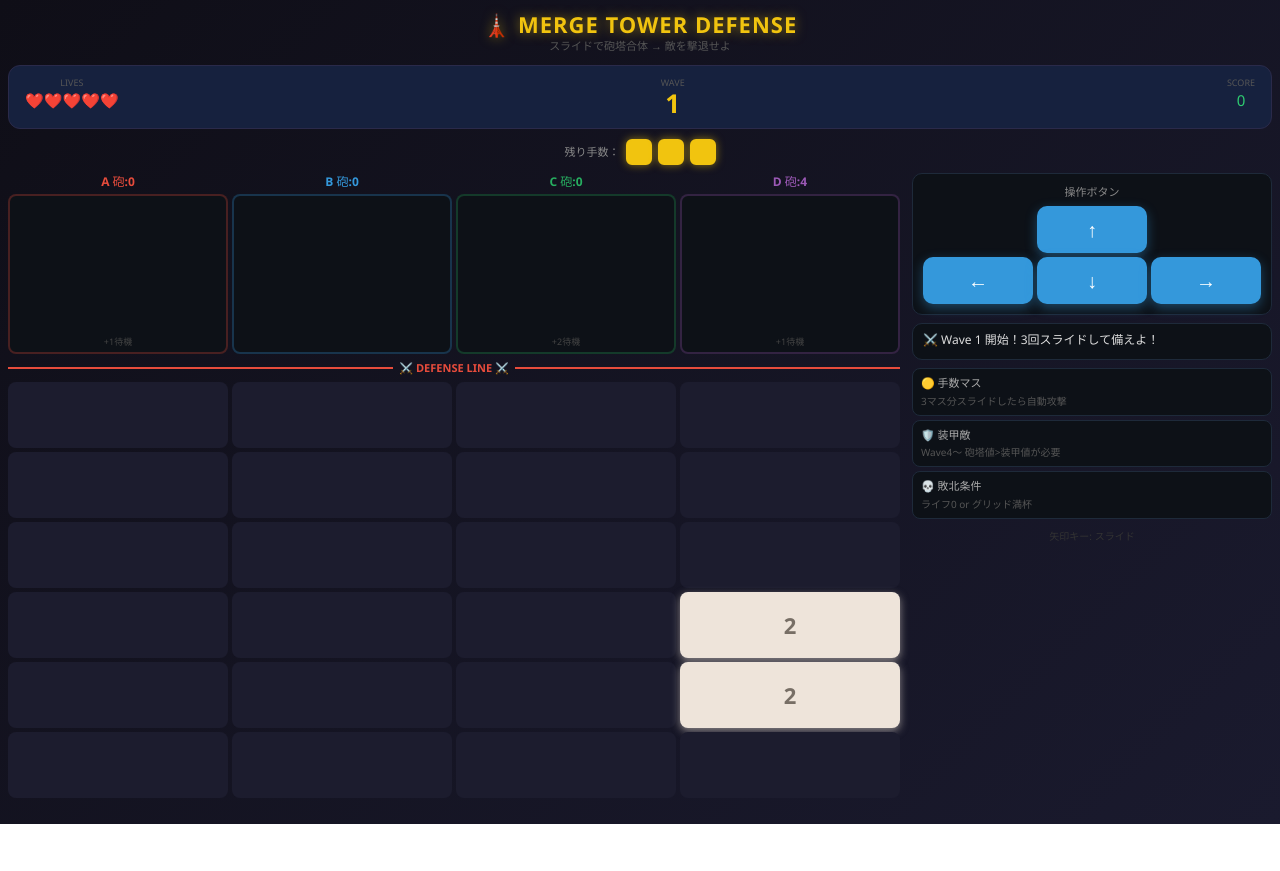
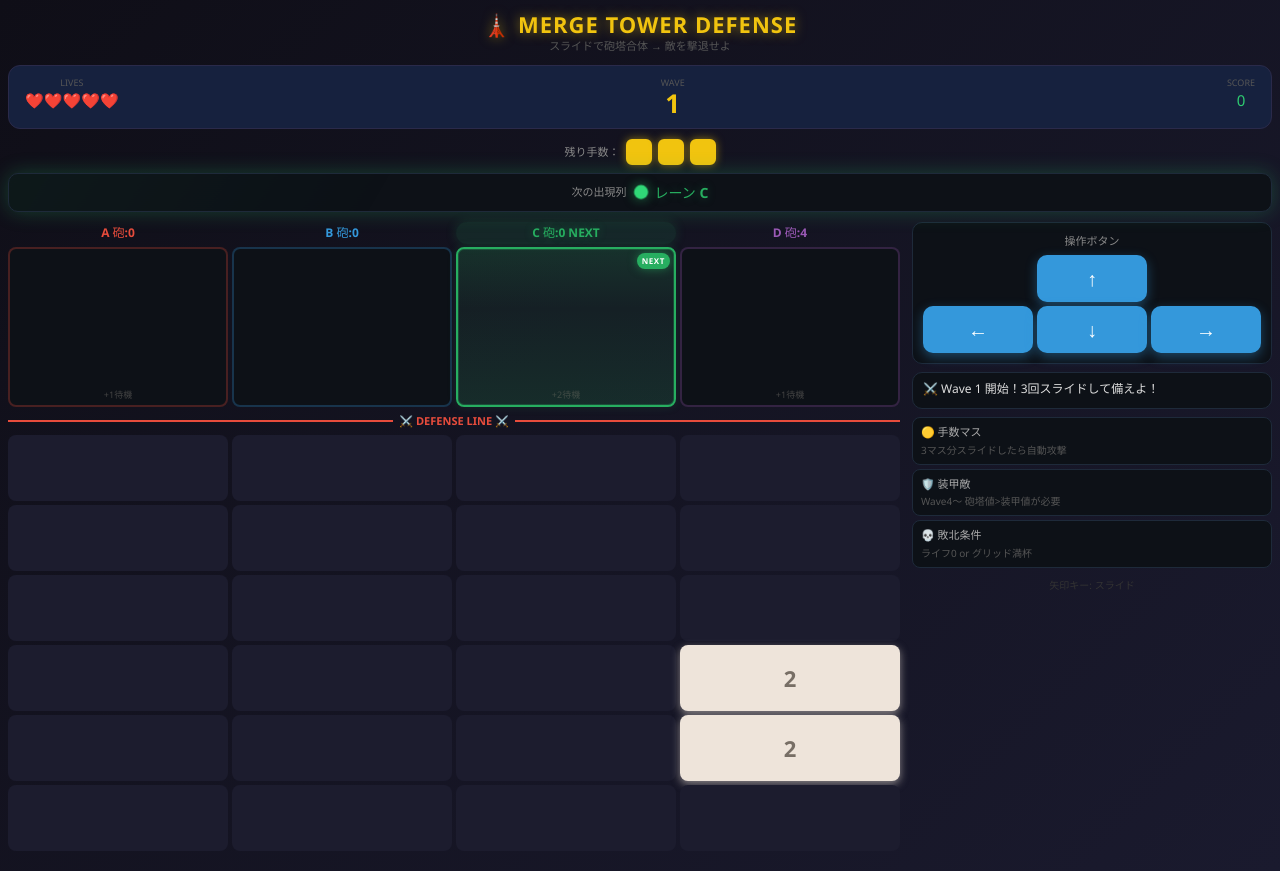
Before and after one commit to Maviator7/td_2048, a React (Vite) app: page / in a window 1280 px wide. Before the commit the page ends 824 px from the top, so only its background shows below. Built offline with nearby package versions, Linux system fonts and the light colour scheme.

Commit message:
Add next enemy preview panel

```diff
--- a/src/App.jsx
+++ b/src/App.jsx
@@ -82,12 +82,19 @@ export default function MergeTowerDefense() {
     let newLives = currentLives, gainedScore = 0;
     const atkSet=[], dmg={};
 
-    cur = cur.map(e=>({...e,step:e.step+1}));
+    const newlyDeployedIds = new Set();
+    cur = cur.map(e => {
+      const nextStep = e.step + 1;
+      if (e.step <= 0 && nextStep > 0) newlyDeployedIds.add(e.id);
+      return {...e, step: nextStep};
+    });
 
     for(let c=0;c<COLS;c++){
       let power=0; for(let r=0;r<ROWS;r++) power+=currentGrid[r][c];
       if(!power) continue;
-      const targets=cur.filter(e=>e.lane===c&&e.step>0).sort((a,b)=>b.step-a.step);
+      const targets=cur
+        .filter(e => e.lane===c && e.step>0 && !newlyDeployedIds.has(e.id))
+        .sort((a,b)=>b.step-a.step);
       if(!targets.length) continue;
       const t=targets[0];
       if(power<=t.armor){pushLog(`🛡️ レーン${LANE_NAMES[c]}: 装甲${t.armor}に弾かれた！`);continue;}
@@ -175,6 +182,10 @@ export default function MergeTowerDefense() {
   }, []);
 
   const colPower=Array(COLS).fill(0).map((_,c)=>{let p=0;for(let r=0;r<ROWS;r++)p+=grid[r][c];return p;});
+  const queuedEnemies = enemies.filter(e => e.step <= 0);
+  const nextSpawnEnemy = queuedEnemies.length
+    ? [...queuedEnemies].sort((a, b) => b.step - a.step)[0]
+    : null;
   const isPlayer = phase==="player";
   const isDesktop = viewportWidth >= 768;
   const isWideDesktop = viewportWidth >= 1200;
@@ -207,12 +218,57 @@ export default function MergeTowerDefense() {
           {phase==="resolving"&&<span style={{fontSize:11,color:"#e74c3c",marginLeft:4}}>⚔️ 攻撃中...</span>}
         </div>
 
+        <div
+          className={nextSpawnEnemy ? "next-spawn-panel" : undefined}
+          style={{
+            display:"flex",
+            justifyContent:"center",
+            alignItems:"center",
+            gap:8,
+            marginBottom:10,
+            padding:"8px 10px",
+            background:"#0d1117",
+            border:"1px solid #1e2a3a",
+            borderRadius:10,
+            ...(nextSpawnEnemy ? {"--next-glow-color": LANE_COLORS[nextSpawnEnemy.lane]} : {}),
+          }}
+        >
+          <span style={{fontSize:11,color:"#888"}}>次の出現列</span>
+          {nextSpawnEnemy ? (
+            <>
+              <div className="next-spawn-dot" style={{width:12,height:12,borderRadius:"50%",background:LANE_COLORS[nextSpawnEnemy.lane],boxShadow:`0 0 10px ${LANE_COLORS[nextSpawnEnemy.lane]}88`}} />
+              <span style={{fontSize:14,fontWeight:"bold",color:LANE_COLORS[nextSpawnEnemy.lane],textShadow:`0 0 10px ${LANE_COLORS[nextSpawnEnemy.lane]}66`}}>
+                レーン {LANE_NAMES[nextSpawnEnemy.lane]}
+              </span>
+            </>
+          ) : (
+            <span style={{fontSize:12,color:"#555"}}>待機中の敵なし</span>
+          )}
+        </div>
+
         <div style={{display:"grid",gridTemplateColumns:isDesktop?"minmax(0,1fr) minmax(280px,360px)":"1fr",gap:12,alignItems:"start"}}>
           <div style={{width:"100%"}}>
             {/* Column power labels */}
             <div style={{display:"flex",gap:4,marginBottom:3}}>
               {Array(COLS).fill(0).map((_,c)=>(
-                <div key={c} style={{flex:1,textAlign:"center",fontSize:isDesktop?12:10,color:LANE_COLORS[c],fontWeight:"bold"}}>{LANE_NAMES[c]} 砲:{colPower[c]}</div>
+                <div
+                  key={c}
+                  style={{
+                    flex:1,
+                    textAlign:"center",
+                    fontSize:isDesktop?12:10,
+                    color:LANE_COLORS[c],
+                    fontWeight:"bold",
+                    borderRadius:999,
+                    padding:"2px 0",
+                    background:nextSpawnEnemy?.lane===c ? `${LANE_COLORS[c]}22` : "transparent",
+                    boxShadow:nextSpawnEnemy?.lane===c ? `0 0 12px ${LANE_COLORS[c]}33` : "none",
+                    textShadow:nextSpawnEnemy?.lane===c ? `0 0 8px ${LANE_COLORS[c]}66` : "none",
+                    transition:"all 0.2s",
+                  }}
+                >
+                  {LANE_NAMES[c]} 砲:{colPower[c]}{nextSpawnEnemy?.lane===c?"  NEXT":""}
+                </div>
               ))}
             </div>
 
@@ -222,8 +278,24 @@ export default function MergeTowerDefense() {
                 const laneEnemies=enemies.filter(e=>e.lane===c&&e.step>0).sort((a,b)=>b.step-a.step);
                 const queued=enemies.filter(e=>e.lane===c&&e.step<=0).length;
                 const isAtk=atkCols.includes(c);
+                const isNextSpawnLane = nextSpawnEnemy?.lane === c;
                 return (
-                  <div key={c} style={{flex:1,position:"relative",background:isAtk?"#1a1000":"#0d1117",border:`2px solid ${isAtk?"#f1c40f":LANE_COLORS[c]+"44"}`,borderRadius:8,overflow:"hidden",transition:"all 0.2s"}}>
+                  <div
+                    key={c}
+                    className={isNextSpawnLane ? "next-lane-pulse" : undefined}
+                    style={{
+                      flex:1,
+                      position:"relative",
+                      background:isAtk?"#1a1000":isNextSpawnLane?`${LANE_COLORS[c]}14`:"#0d1117",
+                      border:`2px solid ${isAtk?"#f1c40f":isNextSpawnLane?LANE_COLORS[c]:LANE_COLORS[c]+"44"}`,
+                      borderRadius:8,
+                      overflow:"hidden",
+                      transition:"all 0.2s",
+                      ...(isNextSpawnLane ? {"--next-glow-color": LANE_COLORS[c]} : {}),
+                    }}
+                  >
+                    {isNextSpawnLane&&<div style={{position:"absolute",top:4,right:4,padding:"2px 5px",borderRadius:999,fontSize:8,fontWeight:"bold",letterSpacing:0.6,color:"#fff",background:LANE_COLORS[c],boxShadow:`0 0 10px ${LANE_COLORS[c]}88`,zIndex:4}}>NEXT</div>}
+                    {isNextSpawnLane&&<div style={{position:"absolute",inset:0,background:`linear-gradient(180deg, ${LANE_COLORS[c]}20 0%, transparent 38%, ${LANE_COLORS[c]}16 100%)`,zIndex:1,pointerEvents:"none"}}/>}
                     {isAtk&&<div style={{position:"absolute",inset:0,background:LANE_COLORS[c]+"22",zIndex:2}}/>}
                     {dmgMap[c]&&<div style={{position:"absolute",top:4,left:"50%",transform:"translateX(-50%)",color:"#ffdd00",fontSize:13,fontWeight:"bold",zIndex:3,textShadow:"0 0 6px #ff0"}}>-{dmgMap[c]}</div>}
                     {laneEnemies.map(e=>{
--- a/src/index.css
+++ b/src/index.css
@@ -57,6 +57,65 @@ button:focus-visible {
   outline: 4px auto -webkit-focus-ring-color;
 }
 
+.next-spawn-panel {
+  position: relative;
+  overflow: hidden;
+  box-shadow: 0 0 20px color-mix(in srgb, var(--next-glow-color) 30%, transparent);
+}
+
+.next-spawn-panel::after {
+  content: "";
+  position: absolute;
+  inset: 0;
+  background: linear-gradient(120deg, transparent 0%, color-mix(in srgb, var(--next-glow-color) 16%, transparent) 35%, transparent 70%);
+  animation: next-panel-sheen 1.8s ease-in-out infinite;
+  pointer-events: none;
+}
+
+.next-spawn-dot {
+  animation: next-dot-pulse 1.2s ease-in-out infinite;
+}
+
+.next-lane-pulse {
+  animation: next-lane-pulse 1.4s ease-in-out infinite;
+}
+
+@keyframes next-panel-sheen {
+  0%, 100% {
+    transform: translateX(-40%);
+    opacity: 0.35;
+  }
+  50% {
+    transform: translateX(40%);
+    opacity: 0.85;
+  }
+}
+
+@keyframes next-dot-pulse {
+  0%, 100% {
+    transform: scale(1);
+    filter: brightness(1);
+  }
+  50% {
+    transform: scale(1.18);
+    filter: brightness(1.25);
+  }
+}
+
+@keyframes next-lane-pulse {
+  0%, 100% {
+    box-shadow:
+      inset 0 0 0 1px color-mix(in srgb, var(--next-glow-color) 28%, transparent),
+      0 0 10px color-mix(in srgb, var(--next-glow-color) 14%, transparent);
+  }
+  50% {
+    box-shadow:
+      inset 0 0 18px color-mix(in srgb, var(--next-glow-color) 20%, transparent),
+      0 0 18px color-mix(in srgb, var(--next-glow-color) 55%, transparent),
+      0 0 34px color-mix(in srgb, var(--next-glow-color) 18%, transparent);
+  }
+}
+
 @media (prefers-color-scheme: light) {
   :root {
     color: #213547;
```
